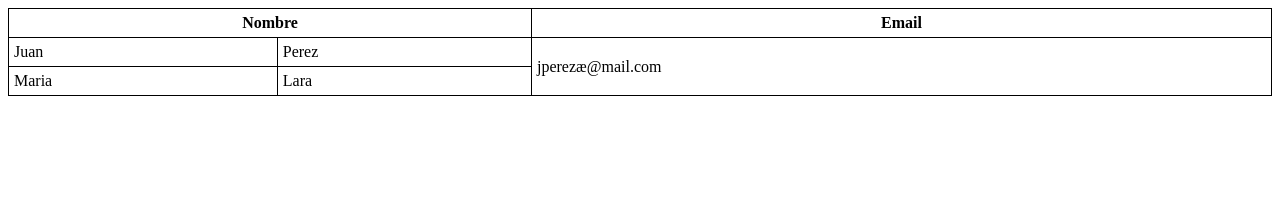
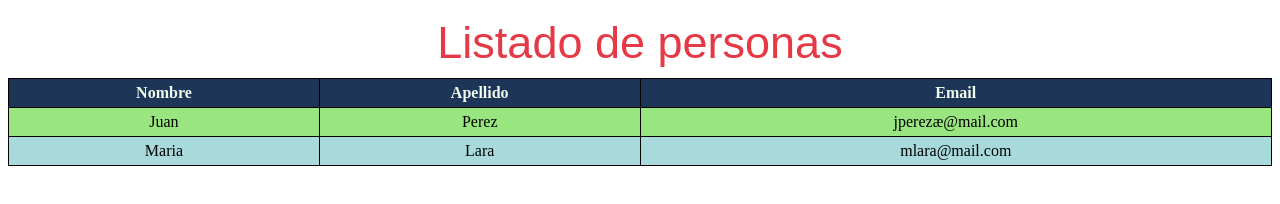
Before and after one commit to dafnemus/universidad-desarrollo-web-udemy, a plain HTML site: page leccion13/index.html in a window 1280 px wide. Drawn offline with Linux system fonts and the light colour scheme.

Commit message:
manejo de tablas y estilos

```diff
--- a/leccion13/csss/styles.css
+++ b/leccion13/csss/styles.css
@@ -11,10 +11,27 @@ td {
   padding: 5px;
 }
 
-/* td {
+caption {
+  color: #e63946;
+  font-family: "Trocchi", sans-serif;
+  font-size: 45px;
+  line-height: 70px;
+}
+
+td {
   text-align: center;
 }
 
 th {
-  text-align: left;
-} */
+  /* text-align: left; */
+  color: #f1faee;
+  background-color: #1d3557;
+}
+
+tr:nth-child(even) {
+  background-color: #99e580;
+}
+
+tr:nth-child(odd) {
+  background-color: #a8dadc;
+}
--- a/leccion13/index.html
+++ b/leccion13/index.html
@@ -4,24 +4,27 @@
     <meta charset="UTF-8" />
     <meta name="viewport" content="width=device-width, initial-scale=1.0" />
     <title>Tablas en HTML</title>
-    <link rel="stylesheet" href="./csss/styles.css">
+    <link rel="stylesheet" href="./csss/styles.css" />
   </head>
   <body>
     <table>
+      <caption>
+        Listado de personas
+      </caption>
       <tr>
-        <th colspan="2">Nombre</th>
-        <!-- <th>Apellido</th> -->
+        <th>Nombre</th>
+        <th>Apellido</th>
         <th>Email</th>
       </tr>
       <tr>
         <td>Juan</td>
         <td>Perez</td>
-        <td rowspan="2">jperezæ@mail.com</td>
+        <td>jperezæ@mail.com</td>
       </tr>
       <tr>
         <td>Maria</td>
         <td>Lara</td>
-        <!-- <td>mlara@mail.com</td> -->
+        <td>mlara@mail.com</td>
       </tr>
     </table>
   </body>
```
